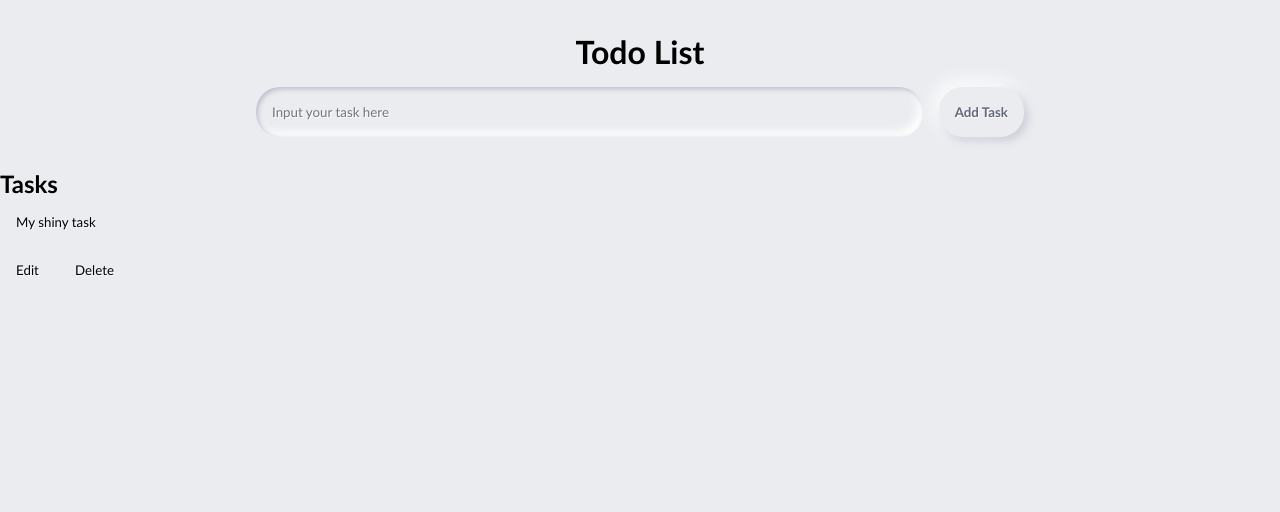
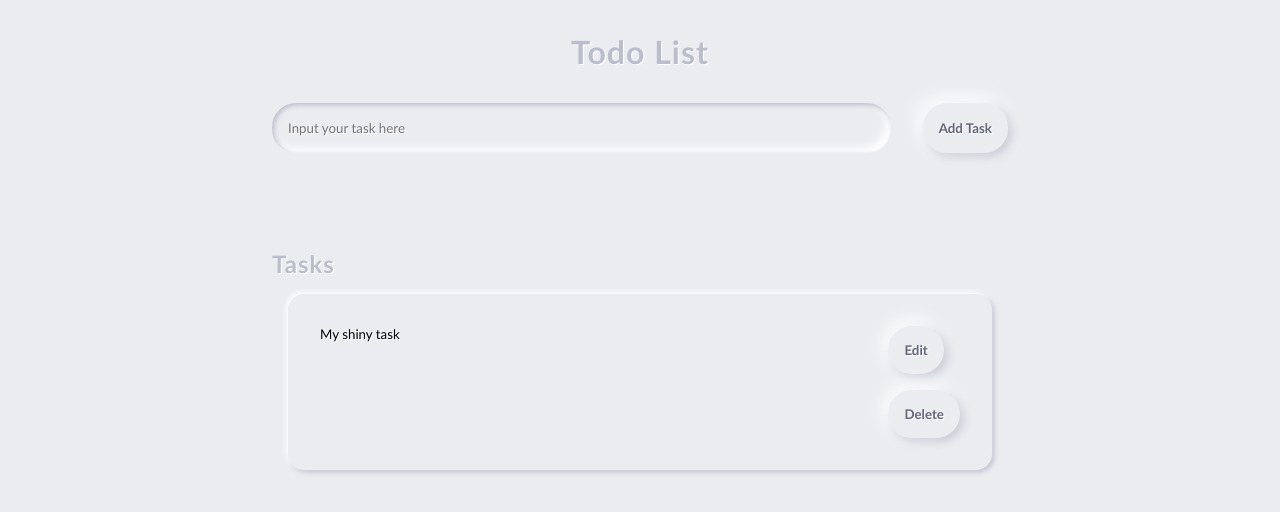
Before and after one commit to Kim-Arcena/neomorphicTodoList.github.io, a plain HTML site: page index.html in a window 1280 px wide. Drawn offline with Linux system fonts and the light colour scheme.

Commit message:
task list

```diff
--- a/main.css
+++ b/main.css
@@ -4,17 +4,28 @@
     --shadow: #BABECC;
     --background:#EBECF0;
 }
+
 *{
     box-sizing: border-box;
     margin: 0;
     font-family: 'Gill Sans', 'Gill Sans MT', Calibri, 'Trebuchet MS', sans-serif
 }
+
 body{
     display: flex;
     flex-direction: column;
     min-height: 100vh;
     background: var(--background);
+    letter-spacing: 1px;
 }
+
+h1{
+    color: var(--shadow);
+    text-shadow: 1px 1px 1px var(--white);
+    display: block;
+}
+
+
 header{
     padding: 2rem 1rem;
     max-width: 800px;
@@ -47,7 +58,7 @@ input, button{
     height: 50px;
     width:50px;
     padding: 1rem;
-    margin-right: 1rem;
+    margin: 1rem;
     font: size 1.5em;
     box-shadow:  inset 2px 2px 5px var(--shadow), inset -5px -5px 10px var(--white);
     transition: all 0.2s ease-in-out;
@@ -57,7 +68,7 @@ input, button{
     box-shadow:  inset 1px 1px 2px var(--shadow), inset -1px -1px 2px var(--white);
 }
 
-#new-task-submit{
+button, input[type=submit]{
     color:#61677C;
     font-weight: bold;
     box-shadow: -5px -5px 20px var(--white),  3px 3px 10px var(--shadow);
@@ -65,6 +76,7 @@ input, button{
     cursor: pointer;
     font-weight: 600;
     display: block;
+    margin: 1rem;
 }
 
 #new-task-submit:hover{
@@ -74,3 +86,38 @@ input, button{
 #new-task-submit:active{
     box-shadow: inset 1px 1px 2px var(--shadow), inset -1px -1px 2px var(--white);
 }
+
+button:hover{
+    box-shadow: -2px -2px 5px var(--white), 2px 2px 5px var(--shadow);
+}
+
+button:active{
+    box-shadow: inset 1px 1px 2px var(--shadow), inset -1px -1px 2px var(--white);
+}
+
+main{
+    flex: 1 1 0%;
+    padding: 2rem 1rem;
+    max-width: 800px;
+    width: 100%;
+    margin: 0 auto;
+}
+
+.task-list{
+    padding:1rem;
+}
+
+.task-list h2{
+    color: var(--shadow);
+    text-shadow: 1px 1px 1px var(--white);
+    display: block;
+}
+
+#tasks .task{
+    display: flex;
+    justify-content:space-between;
+    padding: 1rem;
+    margin: 1rem;
+    box-shadow: -2px -2px 5px var(--white), 2px 2px 5px var(--shadow);
+    border-radius: 1rem;
+}
```
